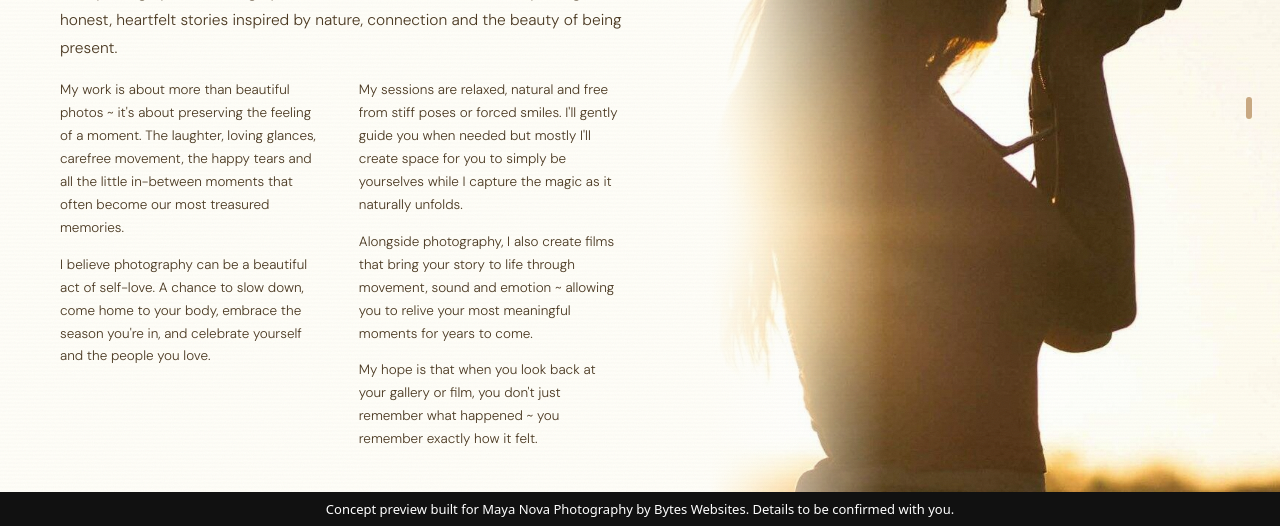
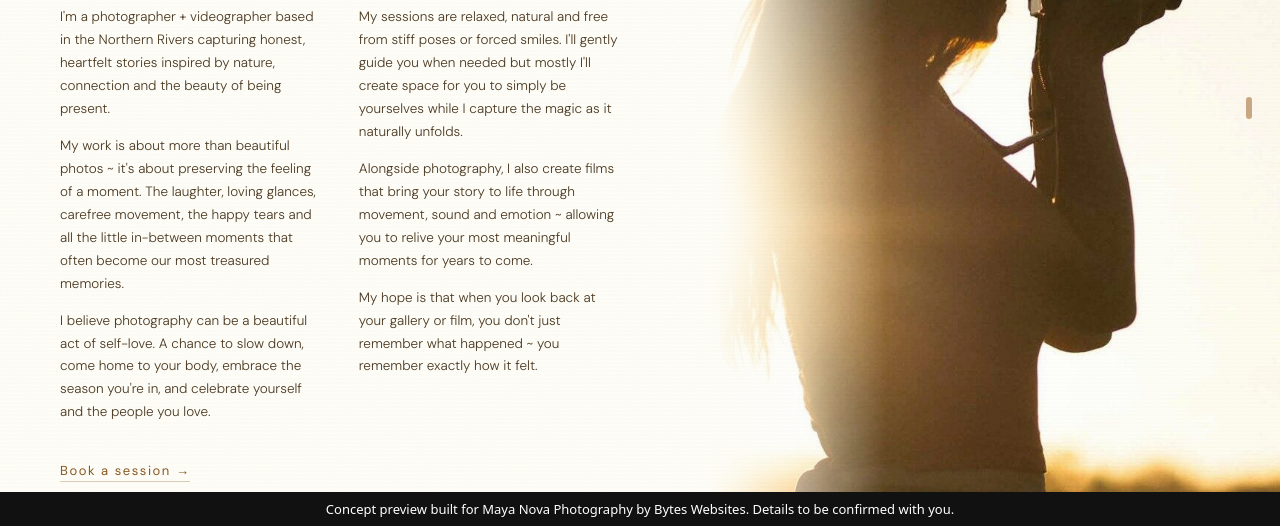
Before and after one commit to AppZ3/maya-nova-photography, a website: page index.html in a window 1280 px wide. Shown: the part 274-800 px from the top of the page. Drawn offline with nearby package versions, Linux system fonts and the light colour scheme.

Commit message:
About: intro paragraph joins the column flow
Co-Authored-By: Claude Fable 5 <noreply@anthropic.com>

```diff
--- a/index.html
+++ b/index.html
@@ -1988,10 +1988,8 @@ img[src="photos/avatar.jpg"] { object-position: center 25%; }
         Videographer.<br>
         Storyteller.
       </h2>
-      <p class="about-p">
-        I'm a photographer + videographer based in the Northern Rivers capturing honest, heartfelt stories inspired by nature, connection and the beauty of being present.
-      </p>
       <div class="about-cols">
+        <p class="about-body">I'm a photographer + videographer based in the Northern Rivers capturing honest, heartfelt stories inspired by nature, connection and the beauty of being present.</p>
         <p class="about-body">My work is about more than beautiful photos ~ it's about preserving the feeling of a moment. The laughter, loving glances, carefree movement, the happy tears and all the little in-between moments that often become our most treasured memories.</p>
         <p class="about-body">I believe photography can be a beautiful act of self-love. A chance to slow down, come home to your body, embrace the season you're in, and celebrate yourself and the people you love.</p>
         <p class="about-body">My sessions are relaxed, natural and free from stiff poses or forced smiles. I'll gently guide you when needed but mostly I'll create space for you to simply be yourselves while I capture the magic as it naturally unfolds.</p>
```
